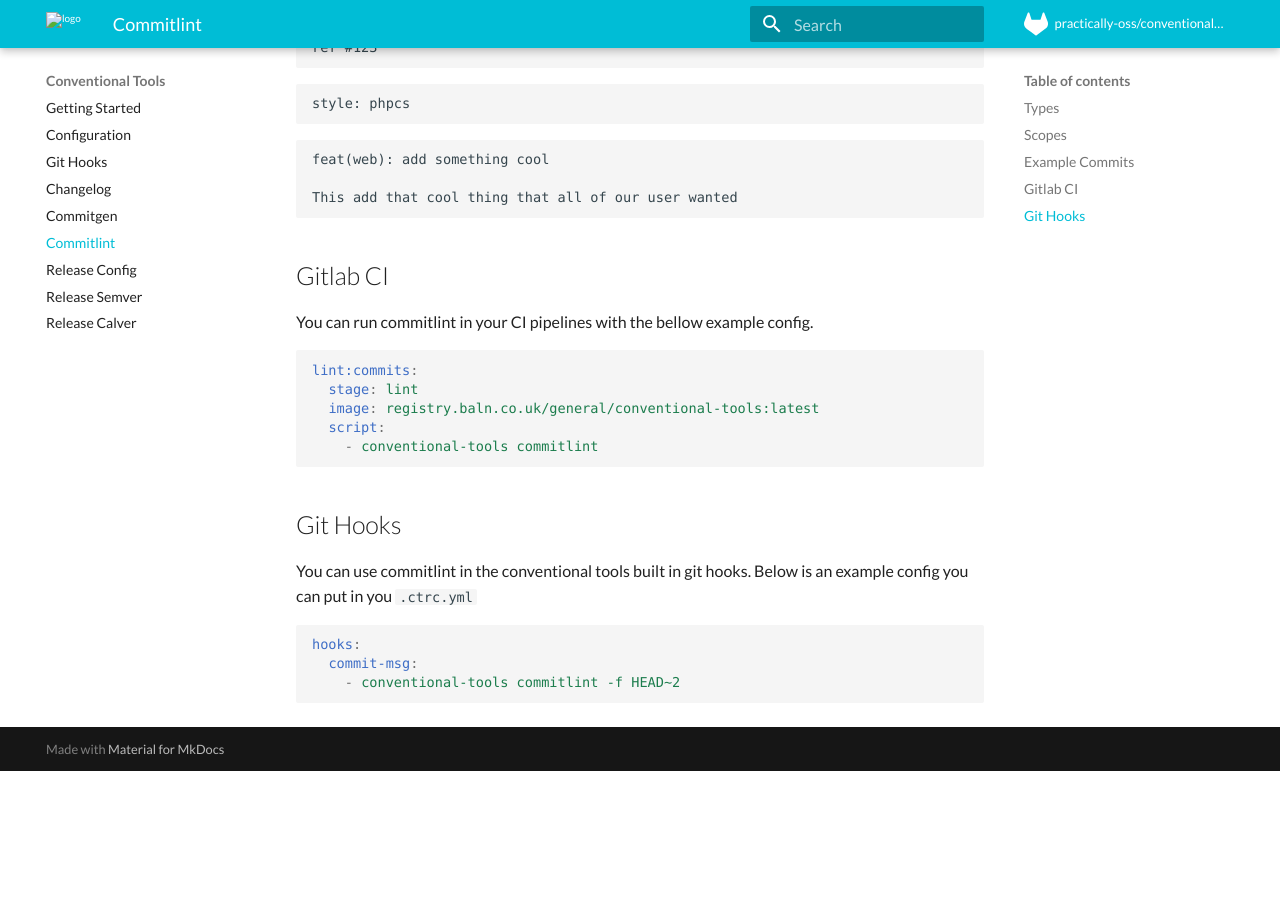
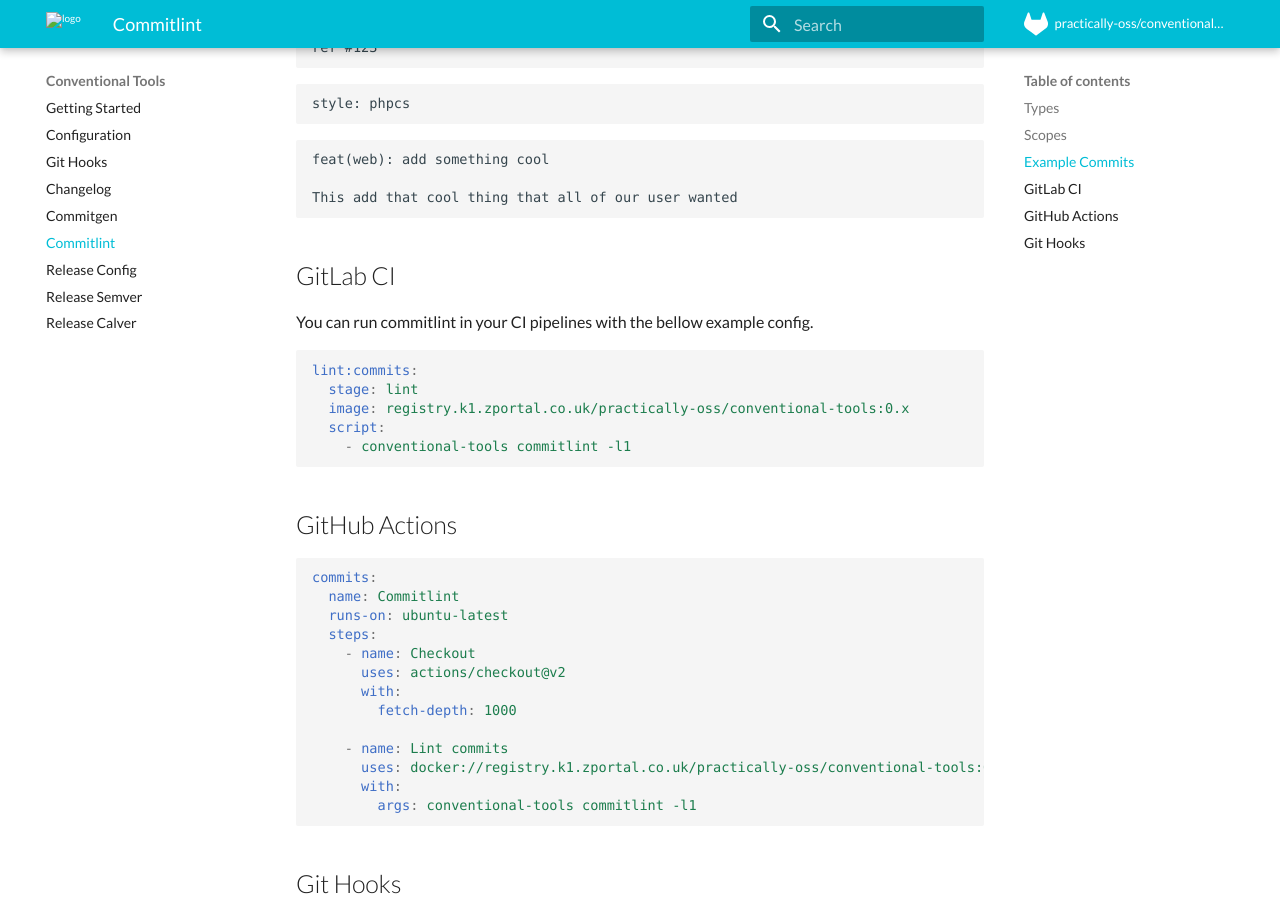
Before and after one commit to Practically/Conventional-Tools, an MkDocs documentation site: the page built from docs/commitlint.md, in a window 1280 px wide and 900 px high, scrolled down 1632 px. Built offline with MkDocs 1.6.1 and Material for MkDocs 9.7.7, drawn with Linux system fonts in a browser that asks for light colours; some web fonts are replaced; before the commit the page ends 2403 px from its top, so only the background shows below that.

Commit message:
docs(commitlint): add github actions example

````diff
--- a/docs/commitlint.md
+++ b/docs/commitlint.md
@@ -86,16 +86,34 @@ feat(web): add something cool
 This add that cool thing that all of our user wanted
 ```
 
-## Gitlab CI
+## GitLab CI
 
 You can run commitlint in your CI pipelines with the bellow example config.
 
 ```yaml
 lint:commits:
   stage: lint
-  image: registry.baln.co.uk/general/conventional-tools:latest
+  image: registry.k1.zportal.co.uk/practically-oss/conventional-tools:0.x
   script:
-    - conventional-tools commitlint
+    - conventional-tools commitlint -l1
+```
+
+## GitHub Actions
+
+```yaml
+commits:
+  name: Commitlint
+  runs-on: ubuntu-latest
+  steps:
+    - name: Checkout
+      uses: actions/checkout@v2
+      with:
+        fetch-depth: 1000
+
+    - name: Lint commits
+      uses: docker://registry.k1.zportal.co.uk/practically-oss/conventional-tools:0.x
+      with:
+        args: conventional-tools commitlint -l1
 ```
 
 ## Git Hooks
````
